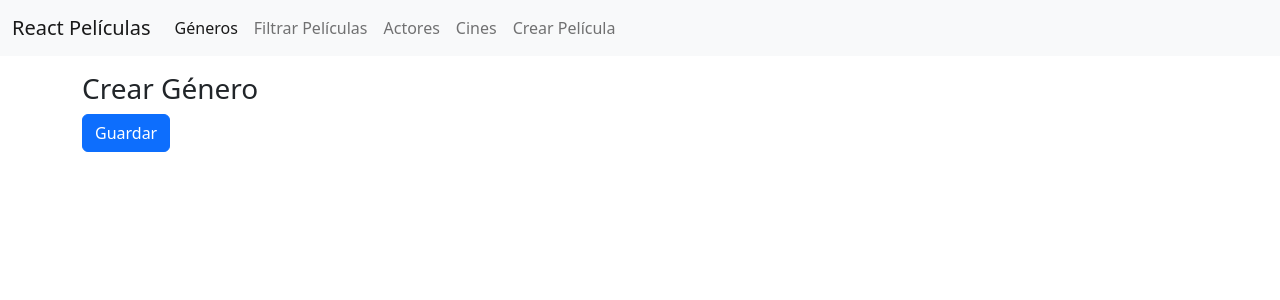
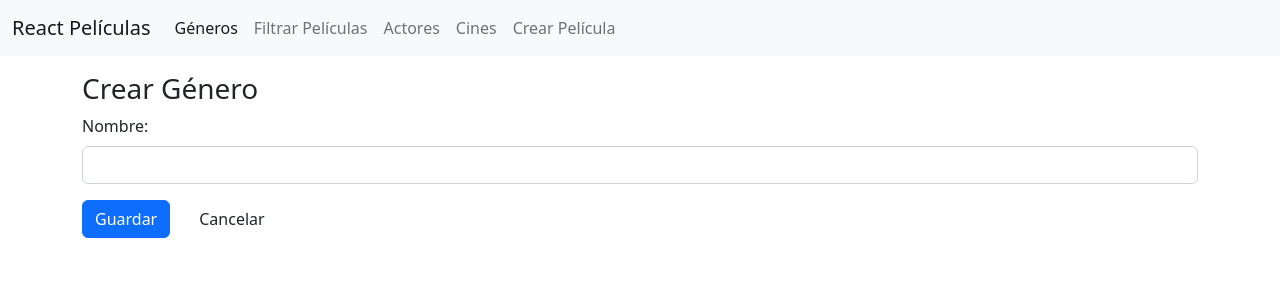
Before and after one commit to xavi-javi/curso-react-aspnetcore5, a React (Create React App) app in the folder peliculas-app/: page /generos/crear in a window 1280 px wide. Shown: the top 300 px of the page. Built offline with nearby package versions, Linux system fonts and the light colour scheme.

Commit message:
72. Formulario de Géneros

```diff
--- a/peliculas-app/package.json
+++ b/peliculas-app/package.json
@@ -11,6 +11,7 @@
     "@types/react": "^18.0.28",
     "@types/react-dom": "^18.0.11",
     "bootstrap": "^5.2.3",
+    "formik": "^2.2.6",
     "prop-types": "^15.8.1",
     "react": "^18.2.0",
     "react-dom": "^18.2.0",
--- a/peliculas-app/src/generos/CrearGenero.tsx
+++ b/peliculas-app/src/generos/CrearGenero.tsx
@@ -1,18 +1,34 @@
-import { useHistory } from "react-router-dom";
+import { Formik, Field, Form } from "formik";
+import { Link, useHistory } from "react-router-dom";
 import Button from "../utils/Button";
 
 function CrearGenero() {
 
-    const history = useHistory();
+    // const history = useHistory();
 
-    const handleGuardar = () => {
-        history.push('/generos');
-    };
+    // const handleGuardar = () => {
+    //     history.push('/generos');
+    // };
 
     return (
         <>
             <h3>Crear Género</h3>
-            <Button onClick={handleGuardar}>Guardar</Button>
+
+            <Formik initialValues={{
+                nombre: ''
+            }} onSubmit={values => {
+                console.log(values);
+            }}
+            >
+                <Form>
+                    <div className="mb-3">
+                        <label htmlFor="nombre" className="form-label">Nombre:</label>
+                        <Field name="nombre" className="form-control"></Field>
+                    </div>
+                    <Button type="submit">Guardar</Button>
+                    <Link to="/generos" className="btn btn-seconday ms-3">Cancelar</Link>
+                </Form>
+            </Formik>
         </>
     );
 }
--- a/peliculas-app/src/utils/Button.tsx
+++ b/peliculas-app/src/utils/Button.tsx
@@ -2,13 +2,18 @@ import { ReactElement } from "react";
 
 function Button(props: ButtonProps) {
     return (
-        <button type="button" className="btn btn-primary" onClick={props.onClick}>{props.children}</button>
+        <button type={props.type} className="btn btn-primary" onClick={props.onClick}>{props.children}</button>
     );
 }
 
 interface ButtonProps {
     children: React.ReactNode;
-    onClick(): void
+    onClick?(): void,
+    type: 'button' | 'submit'
 }
 
+Button.defaultProps = {
+    type: 'button'
+};
+
 export default Button;
```
Also changed, not shown: 1 other file (tests, documents, lock files or other folders).
